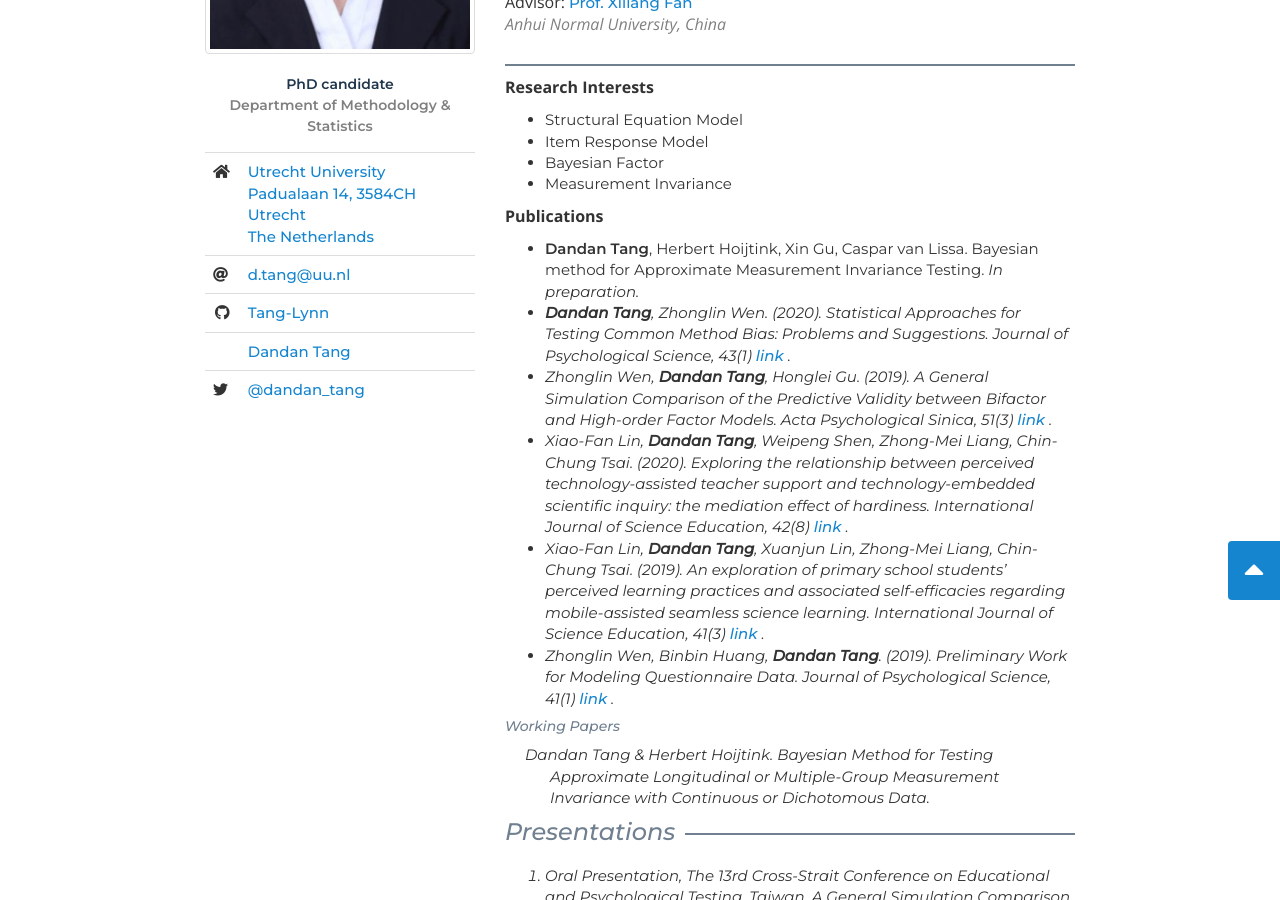
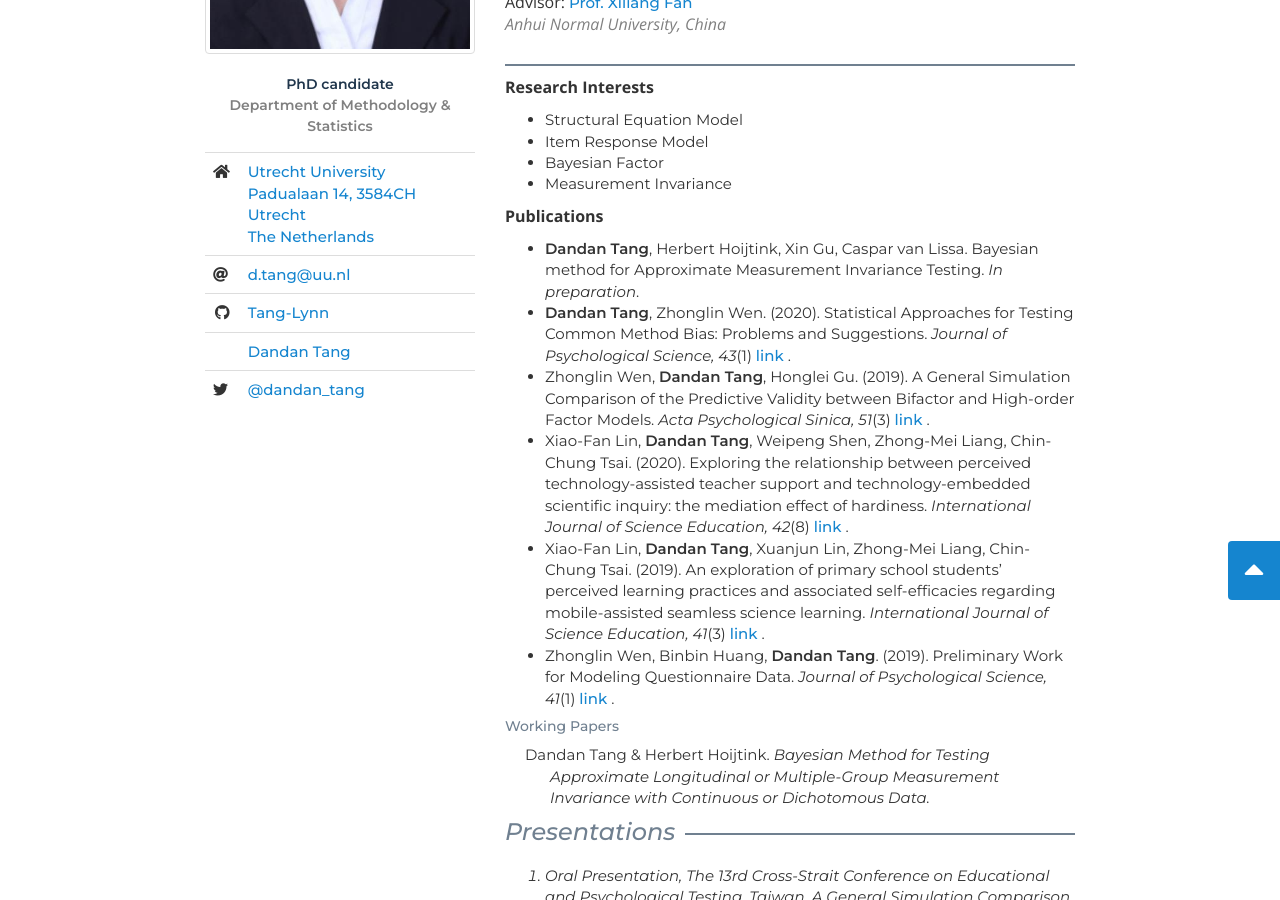
Before and after one commit to Tang-Lynn/tang-lynn.github.io, a Jekyll site: the page index.html, which Jekyll copies as it is, in a window 1280 px wide and 900 px high, scrolled down 437 px. Built offline with Jekyll 4.4.1, drawn with Linux system fonts in a browser that asks for light colours; nearby versions of some CDN libraries; a style sheet for code colours, icons or effects is not loaded.

```diff
--- a/index.html
+++ b/index.html
@@ -144,7 +144,7 @@
 
 	  <b>Publications</b>
             <ul class="push-down-1">
-               <li><b>Dandan Tang</b>, Herbert Hoijtink, Xin Gu, Caspar van Lissa. Bayesian method for Approximate Measurement Invariance Testing. <em> In preparation.</li>
+               <li><b>Dandan Tang</b>, Herbert Hoijtink, Xin Gu, Caspar van Lissa. Bayesian method for Approximate Measurement Invariance Testing. <em> In preparation</em>.</li>
                <li><b>Dandan Tang</b>, Zhonglin Wen. (2020). Statistical Approaches for Testing Common Method Bias: Problems and Suggestions. <em>Journal of Psychological Science, 43</em>(1) <a href="http://www.psysci.org/CN/abstract/abstract10505.shtml"> link </a>.</li>
                <li>Zhonglin Wen, <b>Dandan Tang</b>, Honglei Gu. (2019). A General Simulation Comparison of the Predictive Validity between Bifactor and High-order Factor Models. <em> Acta Psychological Sinica, 51</em>(3) <a href="https://journal.psych.ac.cn/xlxb/article/2019/0439-755X/0439-755X-51-3-383.shtml"> link </a>.</li>
                <li>Xiao-Fan Lin, <b>Dandan Tang</b>, Weipeng Shen, Zhong-Mei Liang, Chin-Chung Tsai. (2020). Exploring the relationship between perceived technology-assisted teacher support and technology-embedded scientific inquiry: the mediation effect of hardiness.<em> International Journal of Science Education, 42</em>(8) <a href="https://www.tandfonline.com/doi/full/10.1080/09500693.2020.1755475"> link  </a>.</li>
```
